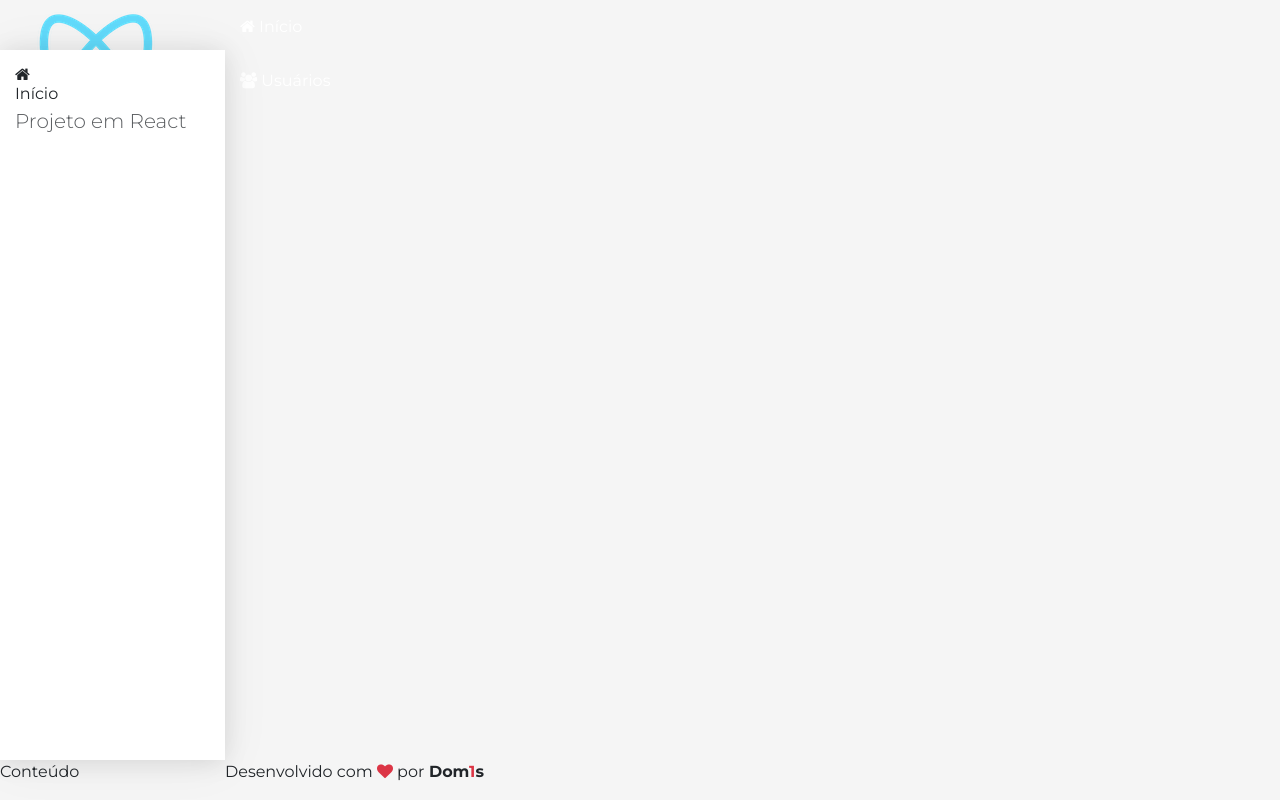
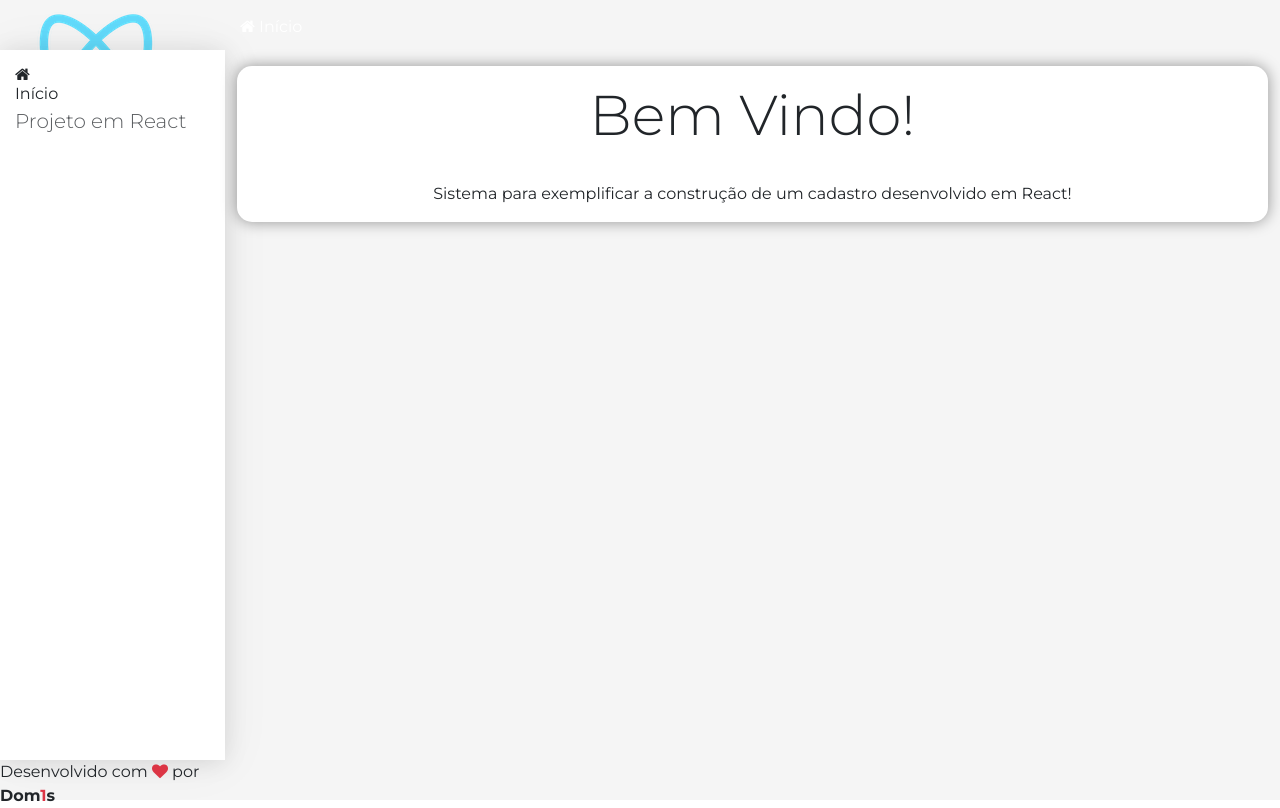
Before and after one commit to Domisnnet/frontend, a React (Create React App) app: page / in a window 1280 px wide. Built offline with nearby package versions, Linux system fonts and the light colour scheme.

Commit message:
alterados

```diff
--- /dev/null
+++ b/src/components/Home/Home.jsx
@@ -0,0 +1,10 @@
+import React from "react";
+import Main from "../template/Main";
+
+export default props =>
+    <Main icon="home" title="Início"
+        subtitle="Projeto em React">
+        <div className="display-4">Bem Vindo!</div>
+        <hr />
+        <p className="mb-0">Sistema para exemplificar a construção de um cadastro desenvolvido em React!</p>
+    </Main>
--- a/src/components/template/Main.css
+++ b/src/components/template/Main.css
@@ -0,0 +1,9 @@
+main > div {
+  background-color: #fff;
+  box-shadow: 0 0 15px  rgba(0, 0, 0, 0.4);
+  border-radius: 15px;
+  display: flex;
+  flex-direction: column;
+  align-items: center;
+  justify-content: center;
+}
--- a/src/components/template/Main.jsx
+++ b/src/components/template/Main.jsx
@@ -5,6 +5,9 @@
 export default props =>
     <React.Fragment>
         <Header {...props}/>
-        <main className="content container-fluid"/>
-            Conteúdo
+        <main className="content container-fluid">
+            <div className="p-3 mt-3">
+                {props.children}
+            </div>
+        </main>
     </React.Fragment>
--- a/src/main/App.jsx
+++ b/src/main/App.jsx
@@ -5,15 +5,13 @@
 
 import Logo from '../components/template/Logo'
 import Nav from '../components/template/Nav'
-import Main from '../components/template/Main'
+import Home from '../components/home/Home'
 import Footer from '../components/template/Footer'
 
 export default props =>
     <div className="app">
-      <Logo/>
-      <Nav/>
-      <Main icon="home" title="Início"
-        subtitle="Projeto em React">
-      </Main>
-      <Footer/>
+      <Logo />
+      <Nav />
+      <Home />
+      <Footer />
     </div>
```
